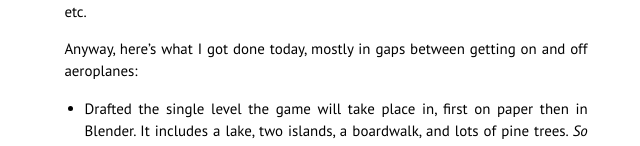
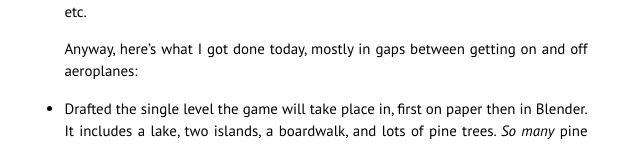
Before and after one commit to crabmusket/eightyeight.github.io, a Jekyll site: the page built from _posts/2014-06-29-monster-mash-entry-0.md, in a window 1280 px wide. Shown: the part 646-792 px from the top of the page, without its empty margins (314-954 px from the left). Built offline with Jekyll 4.4.1, drawn with Linux system fonts in a browser that asks for light colours; Markdown is read by kramdown in place of the engine named in the settings.

Commit message:
Indent lists a little more.

```diff
--- a/css/main.css
+++ b/css/main.css
@@ -166,7 +166,7 @@ h2.post-title {
 }
 
 #post ul, #post ol {
-  margin-left: 1.35em;
+  margin-left: 1.9;
 }
 
 #post code {
```
